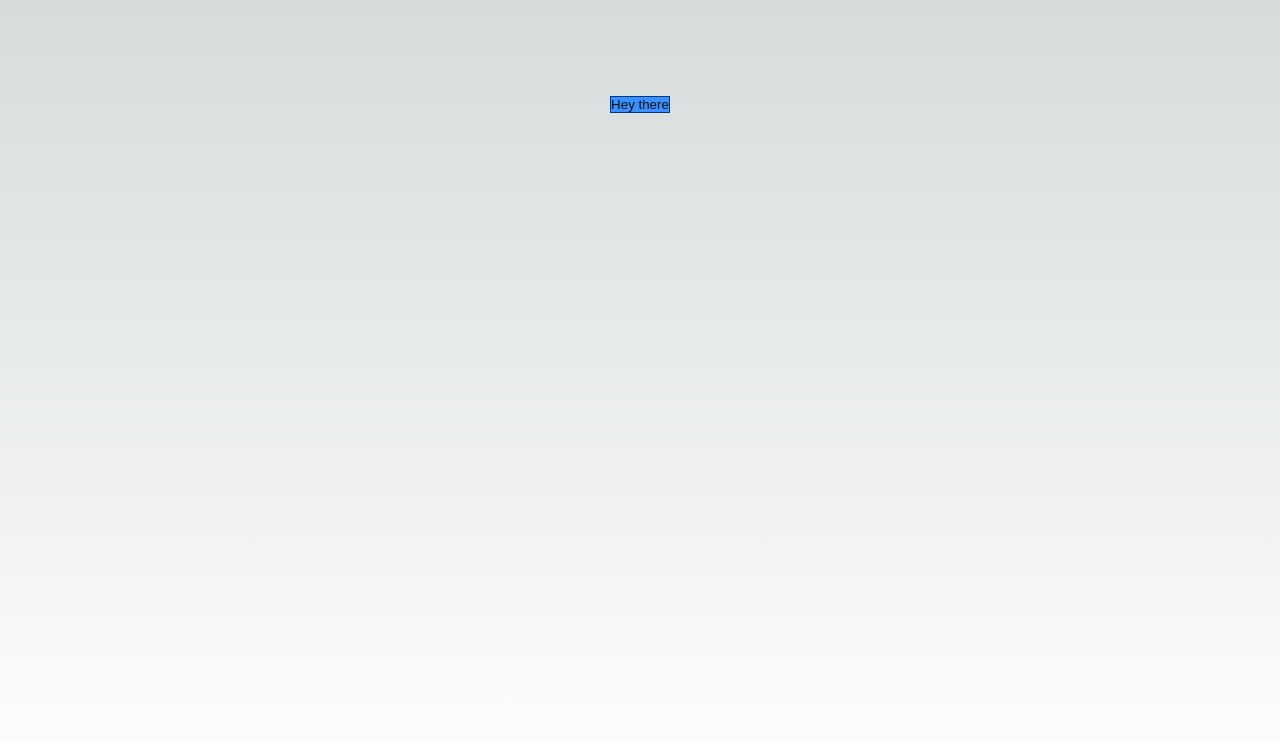
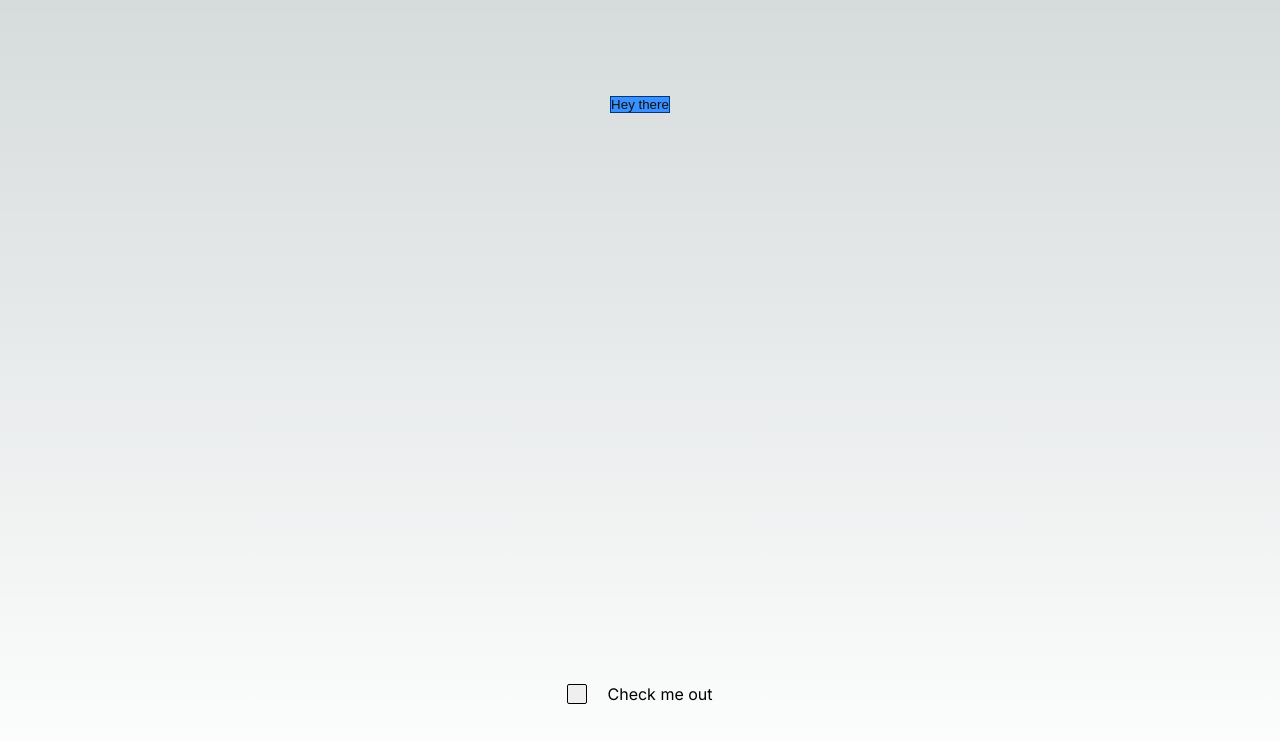
Before and after one commit to bassoGeorge/poc-radix-mui, a Next.js app: page / in a window 1280 px wide. Shown: the top 742 px of the page. Built offline with nearby package versions, Linux system fonts and the light colour scheme.

Commit message:
Create checkbox demo

```diff
--- a/src/pages/index.tsx
+++ b/src/pages/index.tsx
@@ -3,6 +3,7 @@ import Image from "next/image";
 import { Inter } from "next/font/google";
 import styles from "@/styles/Home.module.css";
 import Button from "../stuff/Button";
+import { MyCheckbox } from "../stuff/Checkbox";
 
 const inter = Inter({ subsets: ["latin"] });
 
@@ -17,6 +18,10 @@ export default function Home() {
       </Head>
       <main className={`${styles.main} ${inter.className}`}>
         <Button>Hey there</Button>
+
+        <form>
+          <MyCheckbox>Check me out</MyCheckbox>
+        </form>
       </main>
     </>
   );
--- /dev/null
+++ b/src/stuff/Checkbox.tsx
@@ -0,0 +1,29 @@
+import { faCoffee } from "@fortawesome/free-solid-svg-icons";
+import { FontAwesomeIcon } from "@fortawesome/react-fontawesome";
+import { styled, Box } from "@mui/system";
+import * as Checkbox from "@radix-ui/react-checkbox";
+import { useId } from "react";
+
+export function MyCheckbox({ children }: React.PropsWithChildren) {
+  const id = useId();
+  return (
+    <Box sx={{ display: 'flex', gap: 4, alignItems: 'center'}}>
+      <Root id={id}>
+        <Checkbox.Indicator>
+          <FontAwesomeIcon icon={faCoffee} />
+        </Checkbox.Indicator>
+      </Root>
+      <label htmlFor={id}>{children}</label>
+    </Box>
+  );
+}
+
+const Root = styled(Checkbox.Root)(({theme}) => ({
+  border: "1px solid",
+  padding: "4px",
+  height: theme.spacing(4),
+  width: theme.spacing(4),
+  display: "grid",
+  placeItems: "center",
+  borderRadius: 2,
+}));
--- a/src/stuff/extendTheme.ts
+++ b/src/stuff/extendTheme.ts
@@ -1,6 +1,7 @@
 import {
   unstable_createGetCssVar as systemCreateGetCssVar,
   unstable_prepareCssVars as prepareCssVars,
+  createTheme
 } from '@mui/system';
 
 declare module '@mui/system' {
@@ -40,18 +41,17 @@ const darkColorScheme = {
   },
 };
 
+// Don't know what the use of this is yet
 const createGetCssVar = (cssVarPrefix = 'my-app') =>
   systemCreateGetCssVar(cssVarPrefix);
 
-function extendTheme({ cssVarPrefix = 'my-app' } = {}) {
-  const getCssVar = createGetCssVar(cssVarPrefix); // ??
+function extendTheme({ cssVarPrefix = 'my-app', baseTheme = {} } = {}) {
   const theme: any = {
+    ...baseTheme,
     colorSchemes: {
       light: lightColorScheme,
       dark: darkColorScheme,
     },
-    // ... any other objects independent of color-scheme,
-    // like fontSizes, spacing tokens, etc
   };
 
   const { vars: themeVars, generateCssVars } = prepareCssVars(
@@ -70,6 +70,11 @@ function extendTheme({ cssVarPrefix = 'my-app' } = {}) {
   return theme;
 }
 
-const myCustomDefaultTheme = extendTheme();
+const baseTheme = createTheme({
+  // any stuff apart from colors,
+  spacing: [0, 2, 5, 10, 20]
+});
+
+const myCustomDefaultTheme = extendTheme({ baseTheme });
 
 export default myCustomDefaultTheme;
```
